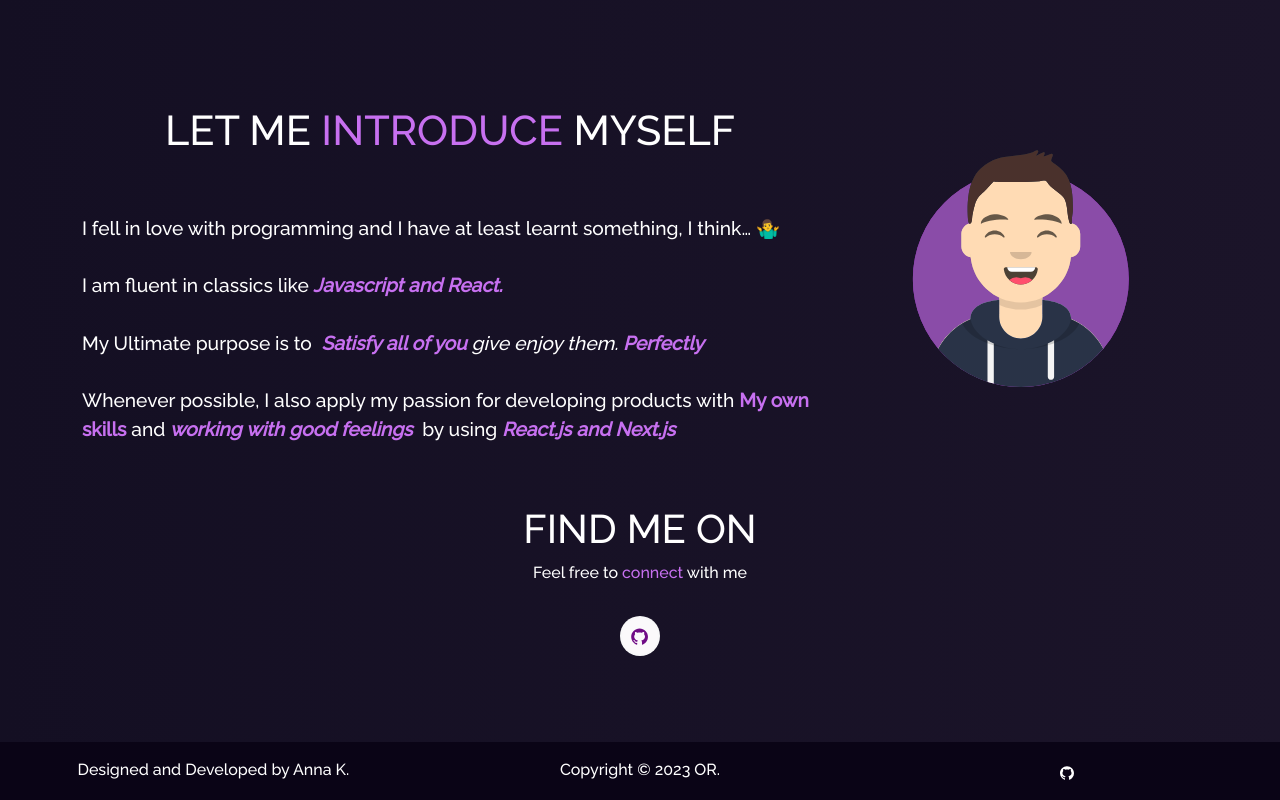
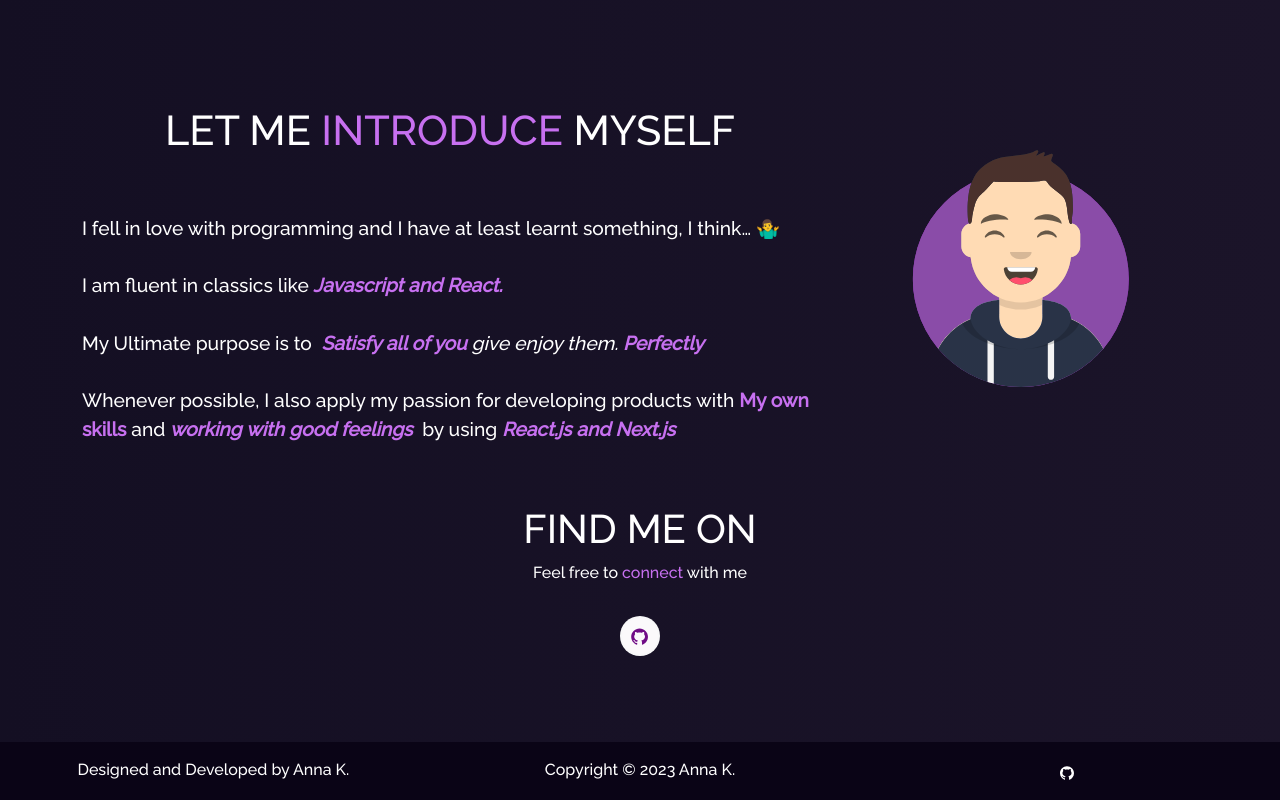
Before and after one commit to lwblack/portfolio, a React (Vite) app: page / in a window 1280 px wide. Shown: the part 663-1463 px from the top of the page. Built offline with nearby package versions, Linux system fonts and the light colour scheme.

Commit message:
updated Footer.jsx

```diff
--- a/src/components/Footer.jsx
+++ b/src/components/Footer.jsx
@@ -13,7 +13,7 @@ function Footer() {
           <h3>Designed and Developed by Anna K.</h3>
         </Col>
         <Col md="4" className="footer-copywright">
-          <h3>Copyright © {year} OR.</h3>
+          <h3>Copyright © {year} Anna K.</h3>
         </Col>
         <Col md="4" className="footer-body">
           <ul className="footer-icons">
```
